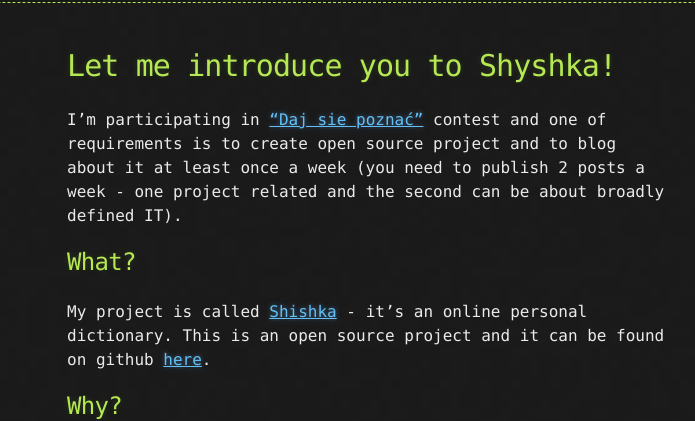
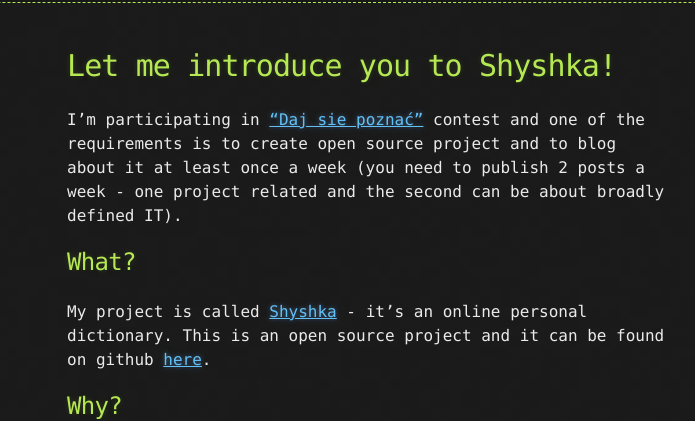
Before and after one commit to detfis/detfis.github.io, a Jekyll site: the page built from _posts/2017-03-06-shyshka-introduction.md, in a window 1280 px wide. Shown: the part 174-595 px from the top of the page, without its empty margins (273-968 px from the left). Built offline with Jekyll 4.4.1, drawn with Linux system fonts in a browser that asks for light colours; comment, search, counter and statistics services are not loaded.

Commit message:
fix project name

```diff
--- a/_posts/2017-03-06-shyshka-introduction.md
+++ b/_posts/2017-03-06-shyshka-introduction.md
@@ -7,11 +7,11 @@ description: Shyshka - my open source project to help you learn foreign language
 
 # Let me introduce you to Shyshka! #
 
-I'm participating in ["Daj sie poznać"](http://devstyle.pl/daj-sie-poznac/) contest and one of requirements is to create open source project and to blog about it at least once a week (you need to publish 2 posts a week - one project related and the second can be about broadly defined IT).
+I'm participating in ["Daj sie poznać"](http://devstyle.pl/daj-sie-poznac/) contest and one of the requirements is to create open source project and to blog about it at least once a week (you need to publish 2 posts a week - one project related and the second can be about broadly defined IT).
 
 ## What? ##
 
-My project is called [Shishka](https://github.com/detfis/shyshka) - it's an online personal dictionary. This is an open source project and it can be found on github [here](https://github.com/detfis/shyshka).
+My project is called [Shyshka](https://github.com/detfis/shyshka) - it's an online personal dictionary. This is an open source project and it can be found on github [here](https://github.com/detfis/shyshka).
 
 ## Why? ##
 
@@ -27,7 +27,7 @@ I had a couple of requirements:
 * adding new words and phrases has to be as easy as possible
 * I need the ability to search through my dictionary
 
-After a small research I found out that there is nothing that meets my requirements. This is when the idea of project [Shishka](https://github.com/detfis/shyshka) was born.
+After a small research I found out that there is nothing that meets my requirements. This is when the idea of project [Shyshka](https://github.com/detfis/shyshka) was born.
 
 ## How? ##
 
```
